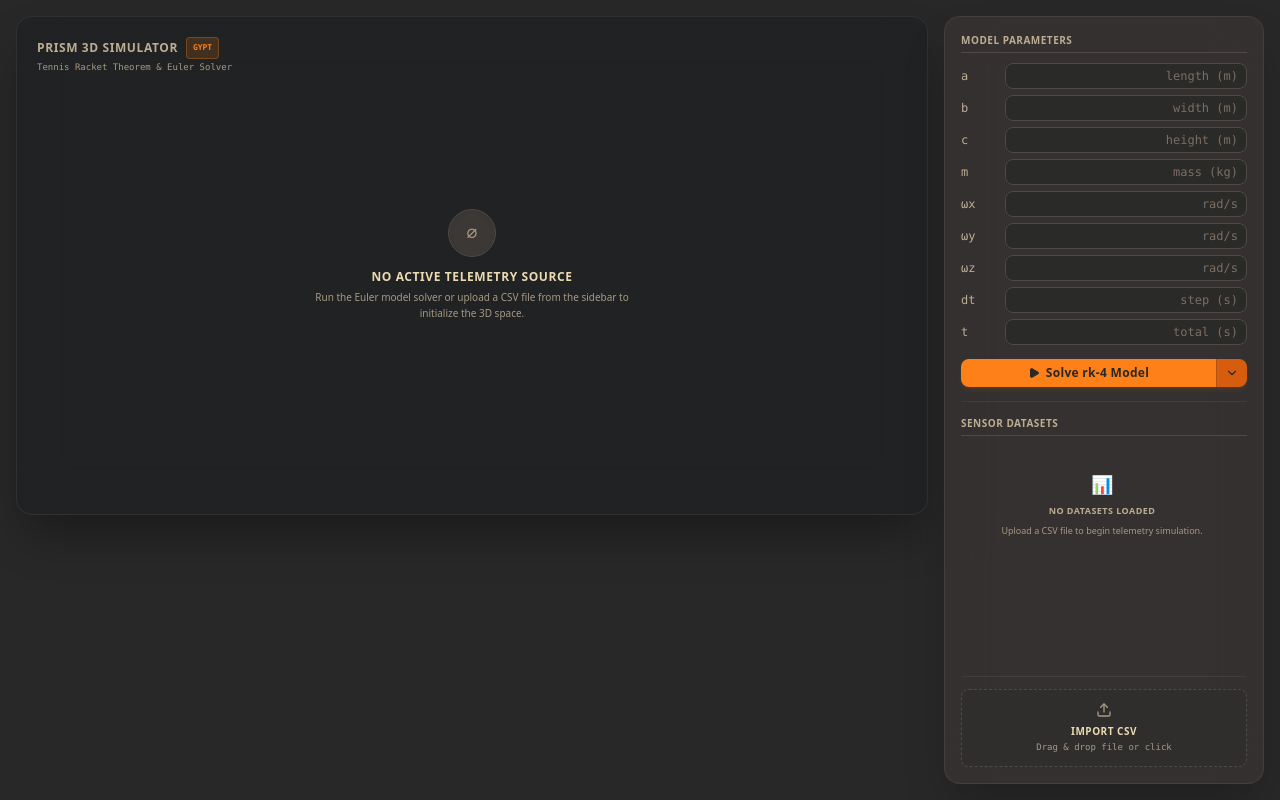
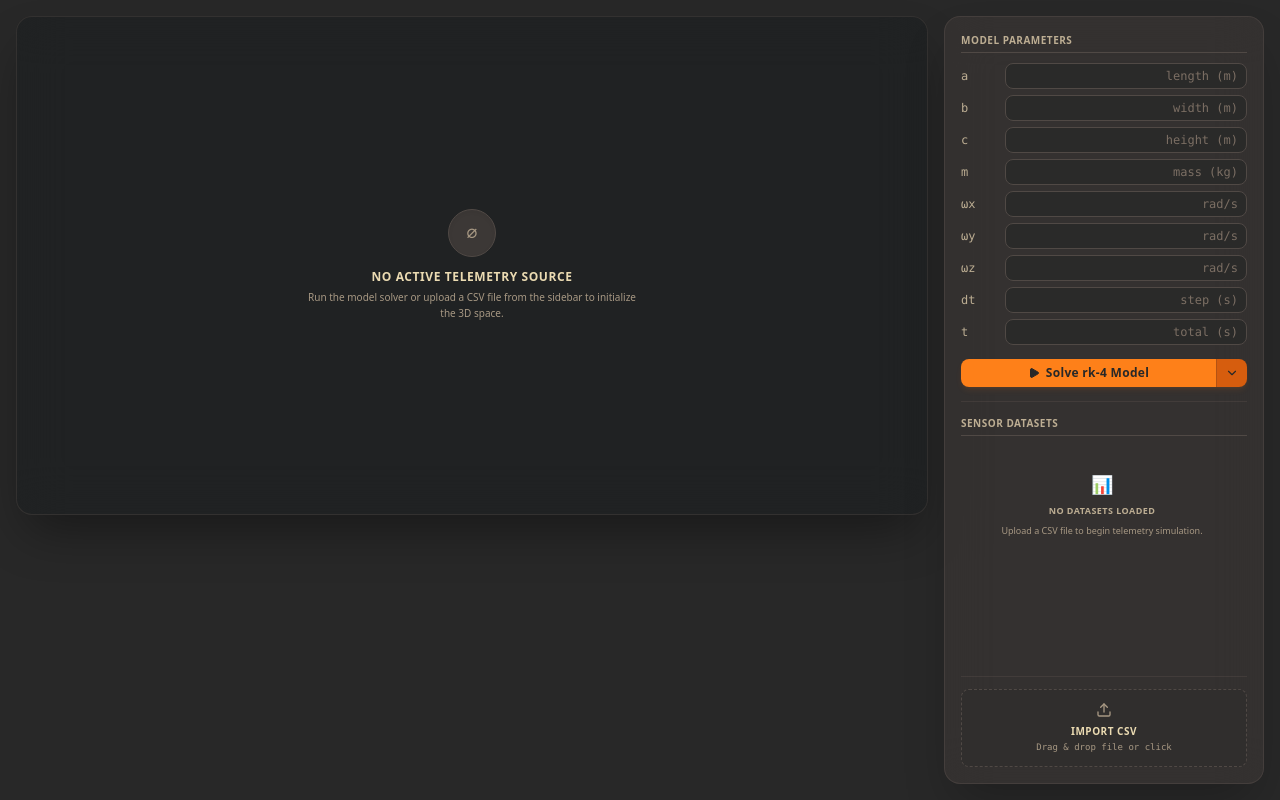
Before and after one commit to BadCoder777/prism-3d-simulation, a React (Vite) app: page / in a window 1280 px wide. Built offline with nearby package versions, Linux system fonts and the light colour scheme.

Commit message:
add AGENTS.md

```diff
--- a/src/App.tsx
+++ b/src/App.tsx
@@ -22,21 +22,29 @@ export const App = () => {
   const isArgs =
     Boolean(chartArgs) &&
     // @ts-ignore
-    chartArgs.a !== null && chartArgs.a !== undefined &&
+    chartArgs.a !== null &&
+    chartArgs.a !== undefined &&
     // @ts-ignore
-    chartArgs.b !== null && chartArgs.b !== undefined &&
+    chartArgs.b !== null &&
+    chartArgs.b !== undefined &&
     // @ts-ignore
-    chartArgs.c !== null && chartArgs.c !== undefined &&
+    chartArgs.c !== null &&
+    chartArgs.c !== undefined &&
     // @ts-ignore
-    chartArgs.m !== null && chartArgs.m !== undefined &&
+    chartArgs.m !== null &&
+    chartArgs.m !== undefined &&
     // @ts-ignore
-    chartArgs.wx !== null && chartArgs.wx !== undefined &&
+    chartArgs.wx !== null &&
+    chartArgs.wx !== undefined &&
     // @ts-ignore
-    chartArgs.wy !== null && chartArgs.wy !== undefined &&
+    chartArgs.wy !== null &&
+    chartArgs.wy !== undefined &&
     // @ts-ignore
-    chartArgs.wz !== null && chartArgs.wz !== undefined &&
+    chartArgs.wz !== null &&
+    chartArgs.wz !== undefined &&
     // @ts-ignore
-    chartArgs.dt !== null && chartArgs.dt !== undefined &&
+    chartArgs.dt !== null &&
+    chartArgs.dt !== undefined &&
     // @ts-ignore
     (chartArgs.time !== null || chartArgs.T !== null);
 
@@ -54,19 +62,6 @@ export const App = () => {
         <div className="flex-grow min-w-0 flex flex-col gap-4 h-full">
           {/* 3D Viewport Box - Glassmorphism, flex-grow to fill remaining space */}
           <div className="flex-grow min-h-0 relative bg-[#1d2021]/70 backdrop-blur-xl border border-[#504945]/40 rounded-2xl flex flex-col justify-center items-center overflow-hidden shadow-2xl shadow-black/40">
-            {/* Scientific Title Overlay */}
-            <div className="absolute top-5 left-5 z-40 pointer-events-none select-none">
-              <div className="text-xs font-bold uppercase tracking-wider text-[#bdae93] flex items-center gap-2">
-                Prism 3D Simulator
-                <span className="text-[8px] uppercase tracking-normal bg-[#fe8019]/15 text-[#fe8019] border border-[#fe8019]/30 px-1.5 py-0.5 rounded font-mono">
-                  GYPT
-                </span>
-              </div>
-              <div className="text-[9px] text-[#a89984] font-mono mt-0.5">
-                Tennis Racket Theorem & Euler Solver
-              </div>
-            </div>
-
             {currentFile !== "" ? (
               <PrismScene />
             ) : (
@@ -79,8 +74,8 @@ export const App = () => {
                     No Active Telemetry Source
                   </h3>
                   <p className="text-[10px] text-[#a89984] mt-1 leading-relaxed">
-                    Run the Euler model solver or upload a CSV file from the
-                    sidebar to initialize the 3D space.
+                    Run the model solver or upload a CSV file from the sidebar
+                    to initialize the 3D space.
                   </p>
                 </div>
               </div>
```
Also changed, not shown: src/pages/Home.tsx (added), 1 other file (tests, documents, lock files or other folders).
